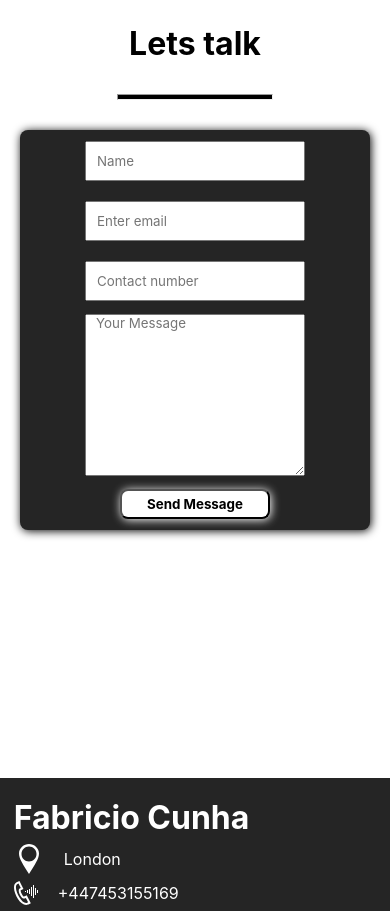
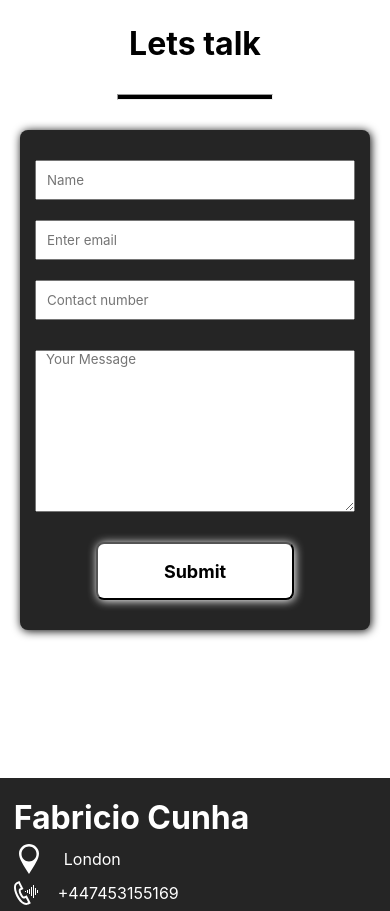
Before and after one commit to fabriciocunhauk/portfolio, a React (Create React App) app: page / in a window 390 px wide. Shown: the part 7100-8011 px from the top of the page. Built offline with nearby package versions, Linux system fonts and the light colour scheme.

Commit message:
Added formspree and changed form functionality

```diff
--- a/src/components/ContactSection/ContactSection.jsx
+++ b/src/components/ContactSection/ContactSection.jsx
@@ -1,20 +1,50 @@
-import React from 'react';
+import React, { useState } from 'react';
 
 import './contact-section.scss';
 
 const ContactSection = () => {
+    const [status, setStatus] = useState('');
+
+    console.log(status);
+
+    function submitForm(ev) {
+        console.log(ev);
+        ev.preventDefault();
+        const form = ev.target;
+        const data = new FormData(form);
+        const xhr = new XMLHttpRequest();
+        xhr.open(form.method, form.action);
+        xhr.setRequestHeader("Accept", "application/json");
+        xhr.onreadystatechange = () => {
+            if (xhr.readyState !== XMLHttpRequest.DONE) return;
+            if (xhr.status === 200) {
+                form.reset();
+                setStatus("SUCCESS");
+            } else {
+                setStatus("ERROR");
+            }
+        };
+        xhr.send(data);
+    }
+
     return (
         <div className="contact-section-container" id="contact-section">
             <h1>Lets talk</h1>
             <hr />
-            <form action="mailto:fabriciocunhadeveloper@gmail.com" method="post" encType="text/plain">
-                <fieldset>
-                    <input id="name" type="text" name="Name " placeholder="Name" required />
-                    <input type="email" id="email" name="email " placeholder="Enter email" required />
-                    <input type="tel" id="contact" name="phone " placeholder="Contact number" required />
+            <form action="https://formspree.io/f/mpzogvej" method="POST" onSubmit={submitForm}>
+                <fieldset name="portfolio-form">
+                    <input id="name" type="text" name="Name" placeholder="Name" required />
+                    <input type="email" id="email" name="email" placeholder="Enter email" required />
+                    <input type="tel" id="contact" name="phone" placeholder="Contact number" required />
                 </fieldset>
-                <textarea name="aditional-details" cols="64" rows="10" placeholder="Your Message" required></textarea>
-                <button type="submit">Send Message</button>
+                <textarea name="additional-details" cols="64" rows="10" placeholder="Your Message" required></textarea>
+                {
+                    status === "SUCCESS"
+                        ? <button className="btn-success">Thanks!</button>
+                        : status === "ERROR"
+                            ? <button className="btn-fail">Ooops! There was an error.</button>
+                            : <button>Submit</button>
+                }
             </form>
         </div>
     )
--- a/src/components/ContactSection/contact-section.scss
+++ b/src/components/ContactSection/contact-section.scss
@@ -40,6 +40,7 @@
         justify-content: space-around;
         width: 900px;
         height: 600px;
+        padding: 10px;
         background: $black-glass-color;
         box-shadow: 1px 1px 10px black;
 
@@ -53,7 +54,7 @@
             border: none;
 
             input {
-                width: 400px;
+                width: 600px;
                 height: 40px;
                 margin: 10px;
                 outline: none;
@@ -66,13 +67,14 @@
 
             @media (max-width: 700px) {
                 input {
-                    width: 220px;
+                    width: 320px;
                 }
             }
         }
 
         textarea {
-            width: 400px;
+            width: 600px;
+            outline: none;
         }
 
         textarea::-webkit-input-placeholder {
@@ -81,15 +83,16 @@
 
         @media (max-width: 700px) {
             textarea {
-                width: 220px;
+                width: 320px;
             }
         }
 
         button {
-            width: 150px;
+            width: 30%;
             height: 30px;
             border-radius: 8px;
             font-weight: bold;
+            outline: none;
             cursor: pointer;
             margin: 10px;
             background: $white-color;
@@ -97,9 +100,26 @@
             transition: all .3s ease-in-out;
         }
 
+        .btn-success {
+            background: #4CAF50;
+        }
+
+        .btn-fail {
+            background: #f44336;
+            color: white;
+        }
+
         button:hover {
             transform: scale(1.03);
             box-shadow: 0px 0px 20px $white-color;
+        }
+
+        @media (max-width: 700px) {
+            button {
+                width: 60%;
+                height: 12%;
+                font-size: 18px;
+            }
         }
     }
 
@@ -114,6 +134,7 @@
     @media (max-width: 700px) {
         form {
             width: 350px;
+            height: 500px;
             margin-bottom: 20px;
         }
     }
```
Also changed, not shown: 1 other file (tests, documents, lock files or other folders).
